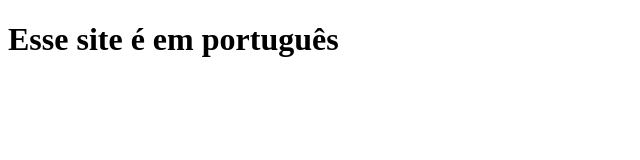
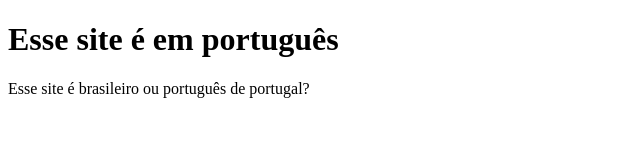
Before and after one commit to NotJunnin/RTG_Projeto1, a plain HTML site: page index.html in a window 1280 px wide. Shown: the whole page, without its empty margins (0-640 px from the left). Drawn offline with Linux system fonts and the light colour scheme.

Commit message:
Pergunta 1

```diff
--- a/index.html
+++ b/index.html
@@ -7,5 +7,6 @@
 </head>
 <body>
     <h1>Esse site é em português</h1>
+    <p>Esse site é brasileiro ou português de portugal?</p>
 </body>
 </html>
```
